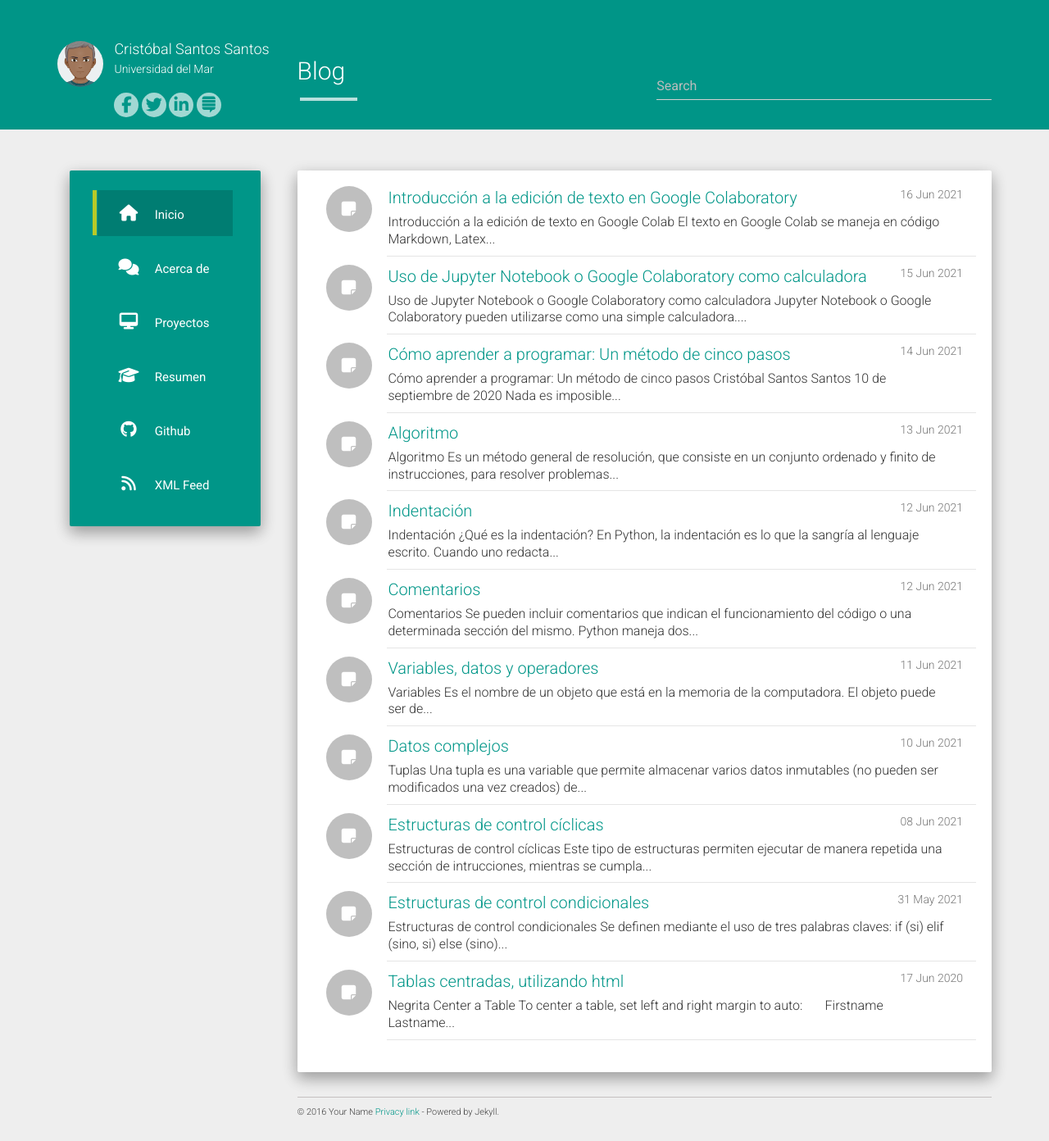
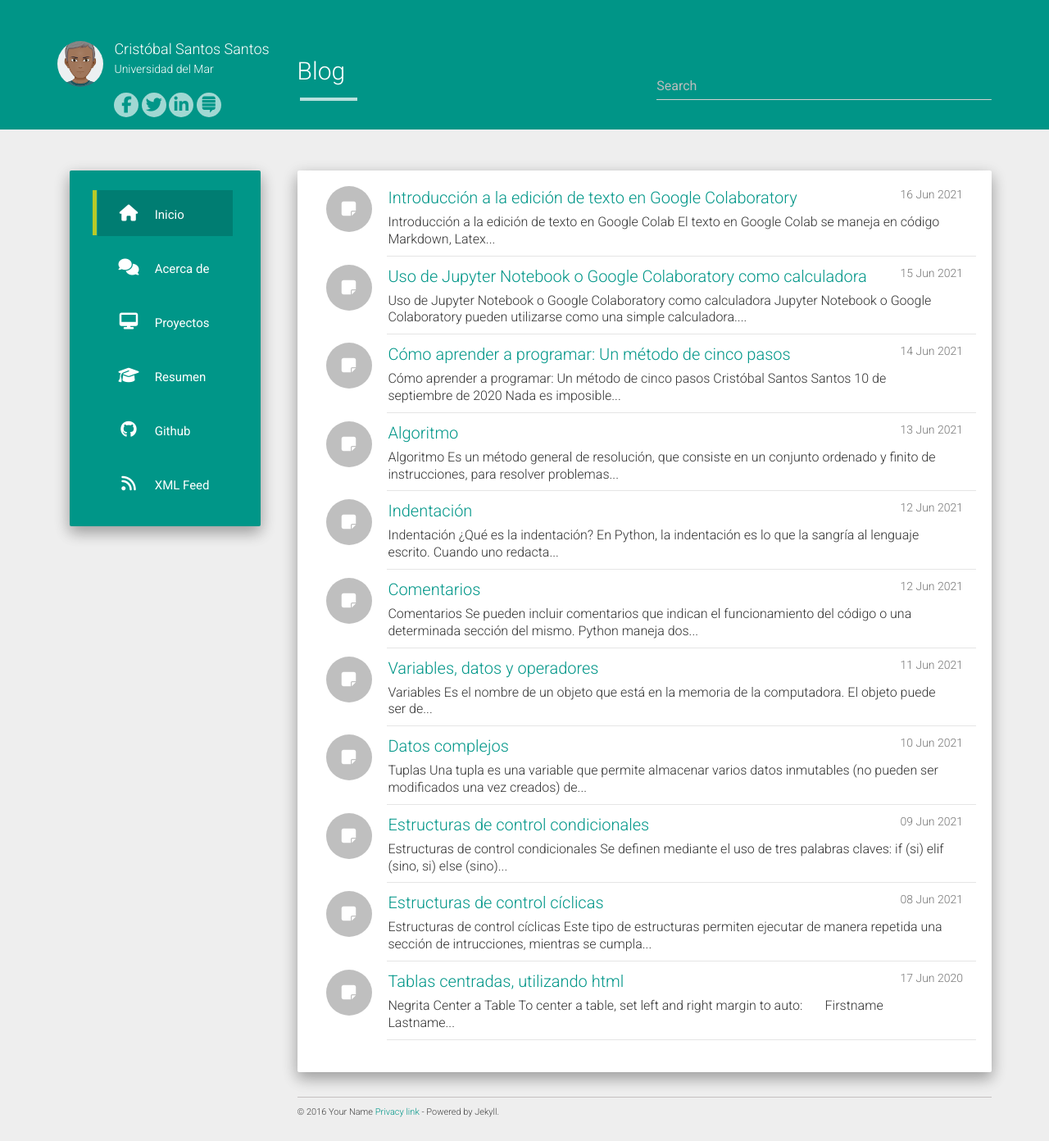
Before and after one commit to css-umar/Programacion, a Jekyll site: the page built from index.html, in a window 1280 px wide. Shown: the whole page at 82% size. Built offline with Jekyll 4.4.1, drawn with Linux system fonts in a browser that asks for light colours; nearby versions of some CDN libraries; the list of posts is cut into pages by our own code.

Commit message:
Update and rename 2021-06-02-EstructurasCondicionales.md to 2021-06-09-Estructuras-Condicionales.md

```diff
--- a/_posts/2021-06-02-EstructurasCondicionales.md
+++ b/_posts/2021-06-09-Estructuras-Condicionales.md
@@ -1,7 +1,7 @@
 ---
 layout: post
 title:  "Estructuras de control condicionales"
-date:   2021-05-31 16:40:39
+date:   2021-06-09 16:40:39
 categories: Estructuras
 ---
 
```
